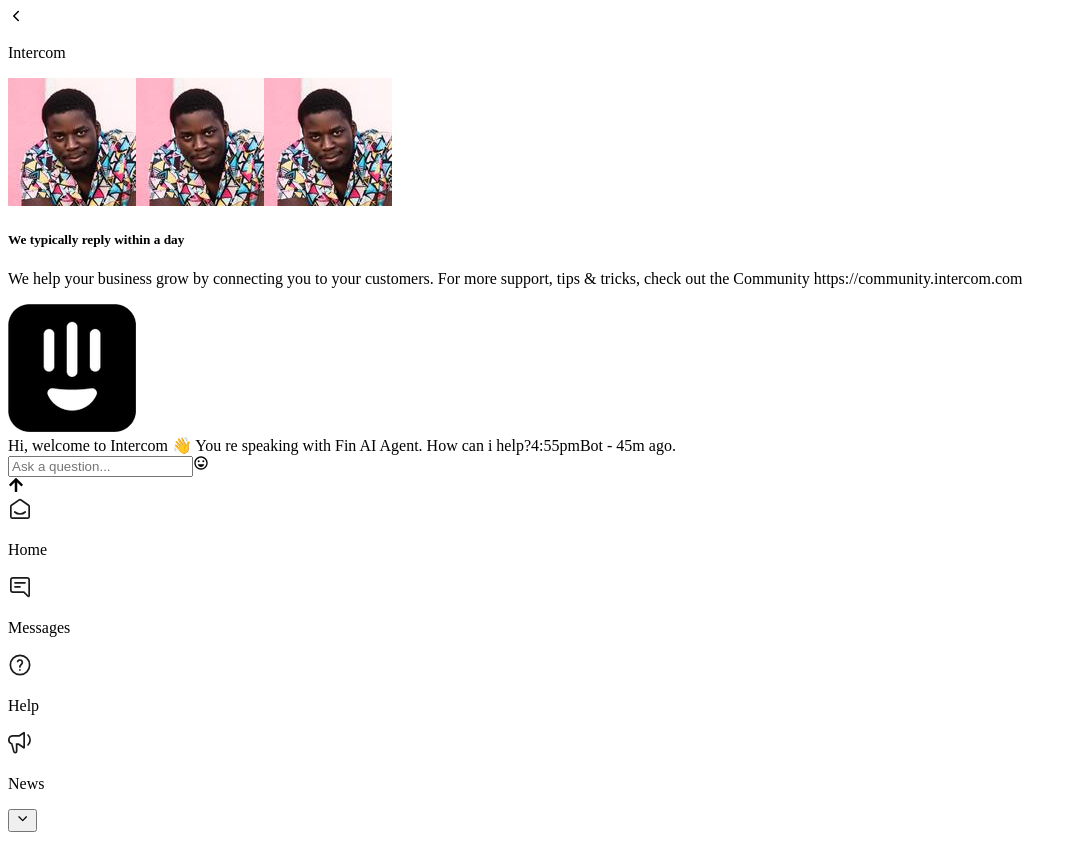
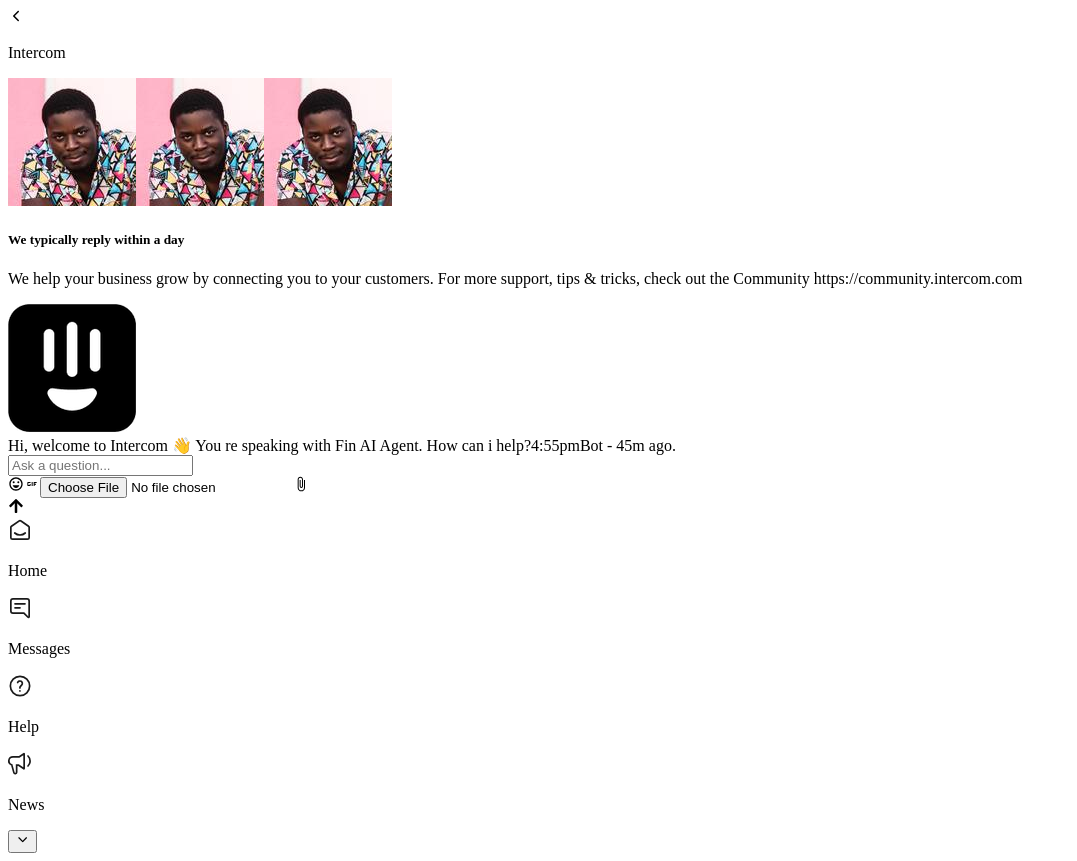
Before and after one commit to 0xErfan/online-support-chat, a React (Vite) app: page / in a window 1280 px wide. Shown: the whole page, without its empty margins (0-1077 px from the left). Before the commit the page ends 840 px from the top, so only its background shows below. Built offline with nearby package versions, Linux system fonts and the light colour scheme; the HTML template or start-up script is replaced by a standard one.

Commit message:
add gif & file svgs for the message sender

```diff
--- a/src/components/MessageSender.jsx
+++ b/src/components/MessageSender.jsx
@@ -1,6 +1,8 @@
 import { useState } from 'react'
 import { FaArrowUp } from 'react-icons/fa'
 import { MdOutlineEmojiEmotions } from 'react-icons/md'
+import { MdGif } from "react-icons/md";
+import { MdOutlineAttachFile } from "react-icons/md";
 
 const MessageSender = ({ message: messageText, sendMessage }) => {
 
@@ -27,13 +29,31 @@
                     placeholder="Ask a question..."
                 />
 
-                <MdOutlineEmojiEmotions className="size-5 cursor-pointer" />
+                <div className='flex items-center gap-3 text-gray'>
 
-                <div
-                    onClick={messageSender}
-                    className={`size-8 rounded-full transition-all ${message.trim().length ? 'bg-black text-white' : 'bg-black/10'}  flex items-center justify-center cursor-pointer`}
-                >
-                    <FaArrowUp className="size-[14px]" />
+                    <MdOutlineEmojiEmotions className="size-4 cursor-pointer" />
+
+                    {
+                        !message.length
+                            ?
+                            <>
+                                <MdGif className='size-6 cursor-pointer' />
+
+                                <label className='cursor-pointer' htmlFor="file">
+                                    <input className='hidden' id='file' type="file" />
+                                    <MdOutlineAttachFile className='size-5 rotate-45' />
+                                </label>
+
+                            </>
+                            : null
+                    }
+
+                    <div
+                        onClick={messageSender}
+                        className={`size-8 rounded-full transition-all ${message.trim().length ? 'bg-black text-white' : 'bg-black/10'}  flex items-center justify-center cursor-pointer`}
+                    >
+                        <FaArrowUp className="size-[14px]" />
+                    </div>
                 </div>
 
             </div>
--- a/src/components/MessagesPage.jsx
+++ b/src/components/MessagesPage.jsx
@@ -24,7 +24,7 @@
                         key={'random'}
                     />
 
-                    <div className="flex items-center justify-start w-full grayBorder gap-2 py-3 px-5 cursor-pointer">
+                    <div onClick={() => setActiveLink('finChat')} className="flex items-center justify-start w-full grayBorder gap-2 py-3 px-5 cursor-pointer">
 
                         <img className='object-contain bg-center size-10' src="./logo-dark.png" alt="site logo" />
 
--- a/src/output.css
+++ b/src/output.css
@@ -808,6 +808,11 @@
   height: 14px;
 }
 
+.size-\[16px\] {
+  width: 16px;
+  height: 16px;
+}
+
 .size-\[25px\] {
   width: 25px;
   height: 25px;
@@ -862,20 +867,8 @@
   max-height: 580px;
 }
 
-.max-h-\[600px\] {
-  max-height: 600px;
-}
-
 .max-h-\[624px\] {
   max-height: 624px;
-}
-
-.max-h-\[630px\] {
-  max-height: 630px;
-}
-
-.max-h-\[636px\] {
-  max-height: 636px;
 }
 
 .max-h-\[625px\] {
@@ -917,6 +910,11 @@
 
 .basis-auto {
   flex-basis: auto;
+}
+
+.rotate-45 {
+  --tw-rotate: 45deg;
+  transform: translate(var(--tw-translate-x), var(--tw-translate-y)) rotate(var(--tw-rotate)) skewX(var(--tw-skew-x)) skewY(var(--tw-skew-y)) scaleX(var(--tw-scale-x)) scaleY(var(--tw-scale-y));
 }
 
 .cursor-pointer {
@@ -977,6 +975,10 @@
 
 .gap-px {
   gap: 1px;
+}
+
+.gap-3 {
+  gap: 0.75rem;
 }
 
 .space-y-2 > :not([hidden]) ~ :not([hidden]) {
```
